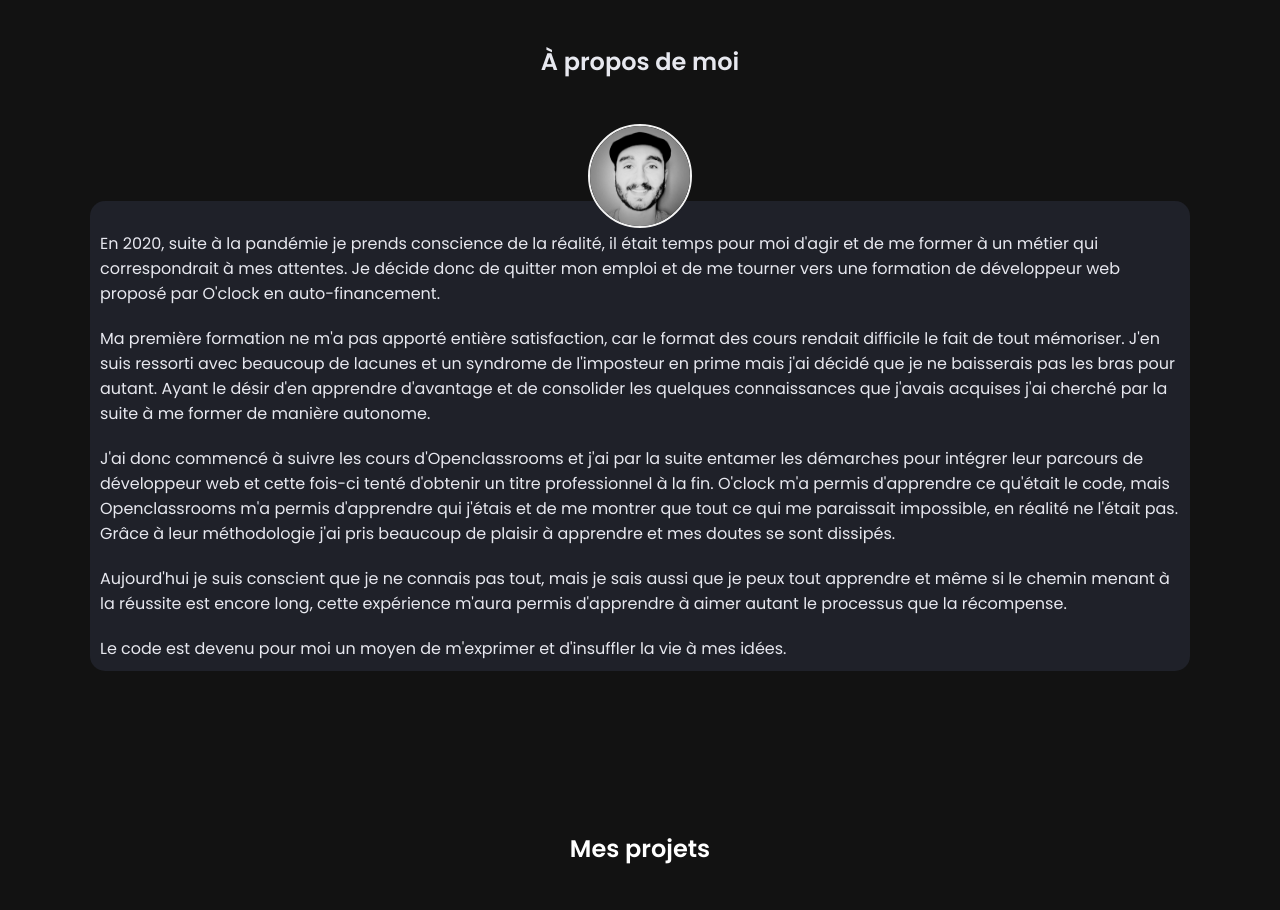
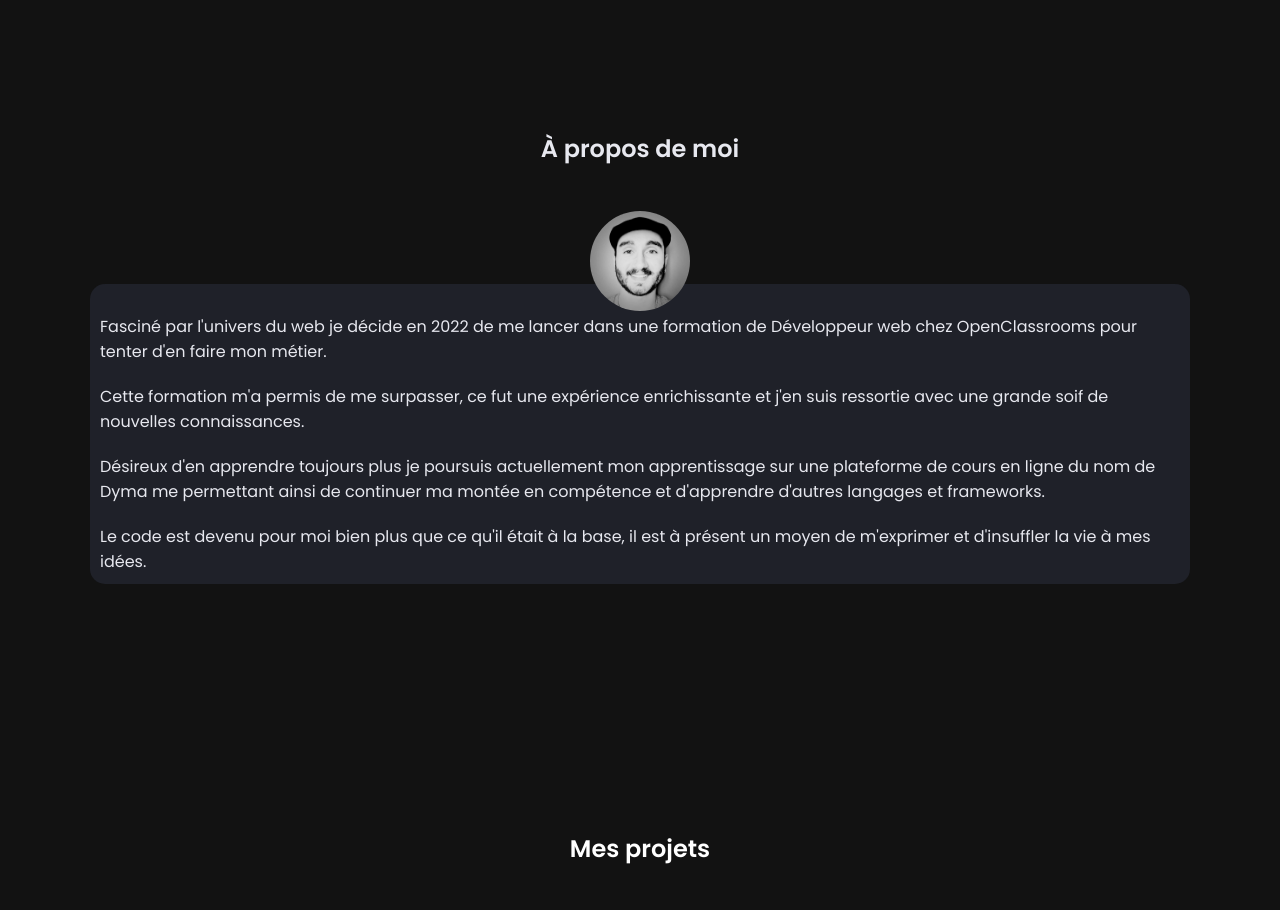
Before and after one commit to VIEIRA-Michel/portfolio-v2, a Vue app in the folder portfolio/: page / in a window 1280 px wide. Shown: the part 840-1750 px from the top of the page. Built offline with nearby package versions, Linux system fonts and the light colour scheme.

Commit message:
Raccourcissement du texte de présentation sur le composant AboutMe

```diff
--- a/portfolio/src/components/AboutMe.vue
+++ b/portfolio/src/components/AboutMe.vue
@@ -13,41 +13,21 @@ import picture from '@/assets/images/mv.jpg';
             <div class="about__container__details">
                 <div class="about__container__details__paragraph">
                     <p>
-                        En 2020, suite à la pandémie je prends conscience de la réalité, il était temps pour moi d'agir
-                        et de me former à un métier qui correspondrait à mes attentes.
-                        Je décide donc de quitter mon emploi et de me tourner vers une formation de développeur web
-                        proposé par O'clock en auto-financement.
+                        Fasciné par l'univers du web je décide en 2022 de me lancer dans une formation de Développeur
+                        web chez OpenClassrooms pour tenter d'en faire mon métier.
                     </p>
                     <p>
-                        Ma première formation ne m'a pas apporté entière satisfaction, car le format des cours rendait
-                        difficile le fait de tout mémoriser.
-
-                        J'en suis ressorti avec beaucoup de lacunes et un syndrome de l'imposteur en prime mais j'ai
-                        décidé que je ne baisserais pas les bras pour autant.
-
-                        Ayant le désir d'en apprendre d'avantage et de consolider les quelques connaissances que
-                        j'avais acquises j'ai cherché par la suite à me former de manière autonome.
+                        Cette formation m'a permis de me surpasser, ce fut une expérience enrichissante et j'en suis
+                        ressortie avec une grande soif de nouvelles connaissances.
                     </p>
                     <p>
-                        J'ai donc commencé à suivre les cours d'Openclassrooms et j'ai par la suite entamer les
-                        démarches pour intégrer leur parcours de développeur web et cette fois-ci tenté d'obtenir un
-                        titre professionnel à la fin.
-
-                        O'clock m'a permis d'apprendre ce qu'était le code, mais Openclassrooms m'a permis d'apprendre
-                        qui j'étais et de me montrer que tout ce qui me paraissait impossible, en réalité ne l'était
-                        pas.
-
-                        Grâce à leur méthodologie j'ai pris beaucoup de plaisir à apprendre et mes doutes se sont
-                        dissipés.
+                        Désireux d'en apprendre toujours plus je poursuis actuellement mon apprentissage sur une
+                        plateforme de cours en ligne du nom de Dyma me permettant ainsi de continuer ma montée en
+                        compétence et d'apprendre d'autres langages et frameworks.
                     </p>
                     <p>
-                        Aujourd'hui je suis conscient que je ne connais pas tout, mais je sais aussi que je peux tout
-                        apprendre et même si le chemin menant à la réussite est encore long, cette expérience m'aura
-                        permis d'apprendre à aimer
-                        autant le processus que la récompense.
-                    </p>
-                    <p>
-                        Le code est devenu pour moi un moyen de m'exprimer et d'insuffler la vie à mes idées.
+                        Le code est devenu pour moi bien plus que ce qu'il était à la base, il est à présent un moyen de
+                        m'exprimer et d'insuffler la vie à mes idées.
                     </p>
                 </div>
             </div>
@@ -148,7 +128,6 @@ import picture from '@/assets/images/mv.jpg';
                 height: 100x;
                 object-fit: cover;
                 border-radius: 50%;
-                border: 2px solid #f3f3f3;
             }
         }
     }
```
